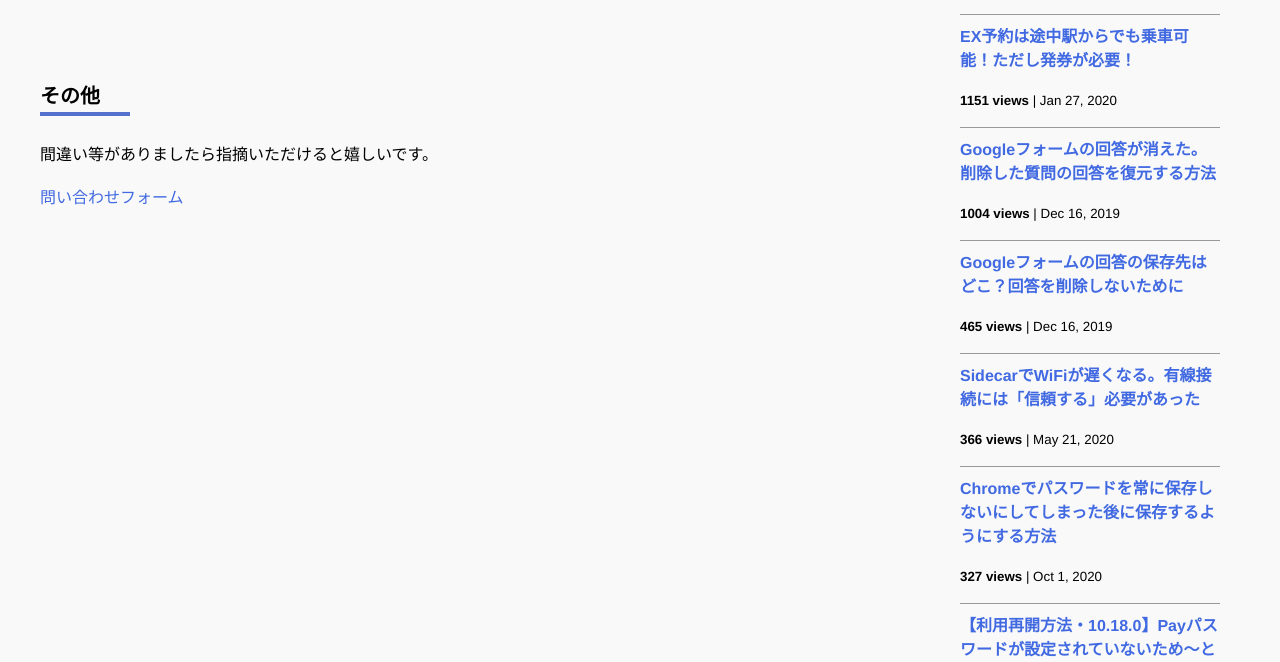
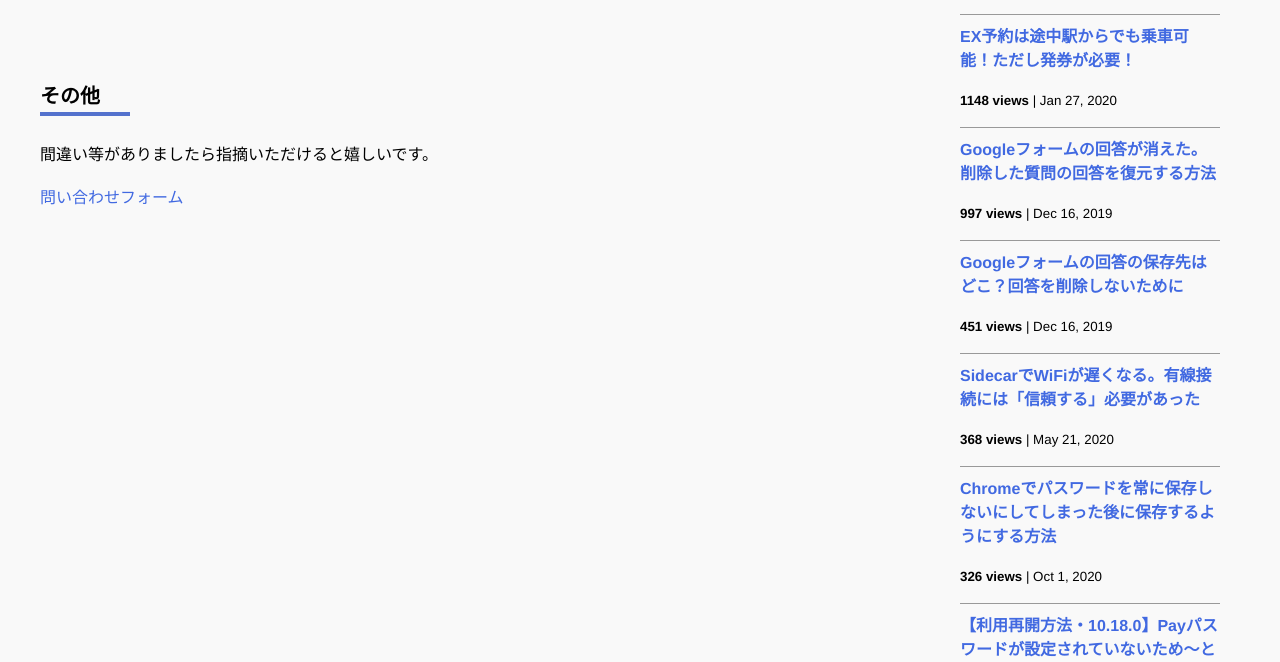
Before and after one commit to iwanaminami/shoyaiwaname, a Jekyll site: the page built from about.markdown, in a window 1280 px wide and 1400 px high, scrolled down 693 px. Shown: the part 167-829 px from the top of the window. Built offline with Jekyll 4.4.1, drawn with Linux system fonts in a browser that asks for light colours; nearby versions of some CDN libraries; comment, search, counter and statistics services are not loaded.

Commit message:
a new commit message

```diff
--- a/_data/popularposts.yml
+++ b/_data/popularposts.yml
@@ -1,17 +1,17 @@
 side:
-  - view: 1151
+  - view: 1148
     url: /2020/01/27/ex-rideontheway.html
-  - view: 1004
+  - view: 997
     url: /2019/12/16/restore-googleform.html
-  - view: 465
+  - view: 451
     url: /2019/12/16/googleform-answers.html
-  - view: 366
+  - view: 368
     url: /2020/05/21/sidecar-via-cable.html
-  - view: 327
+  - view: 326
     url: /2020/10/01/googlepassword.html
   - view: 191
     url: /2020/11/17/linepay.html
   - view: 124
     url: /2021/05/18/image-compression-word.html
-  - view: 121
+  - view: 117
     url: /2020/01/23/sfcgold.html
```
